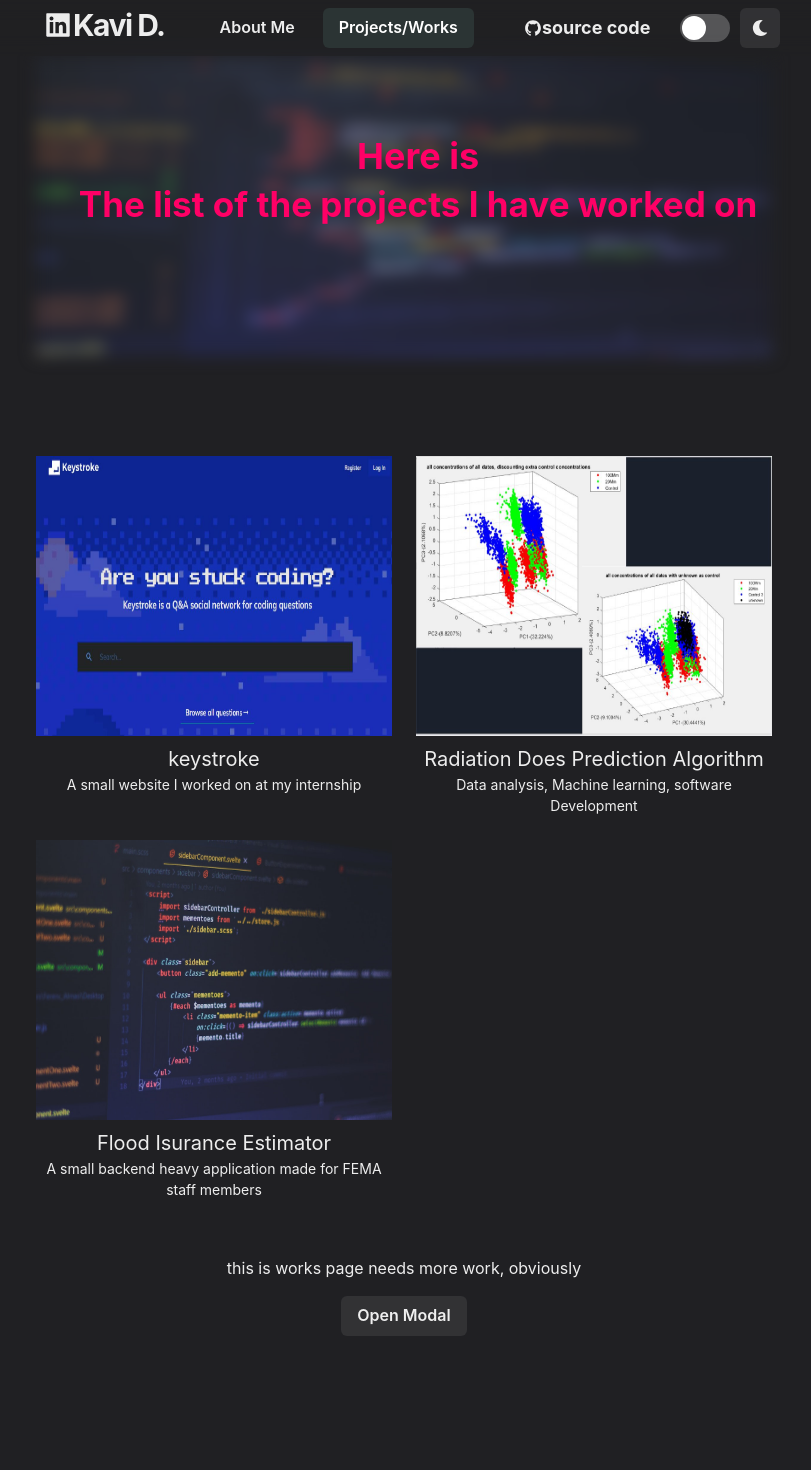
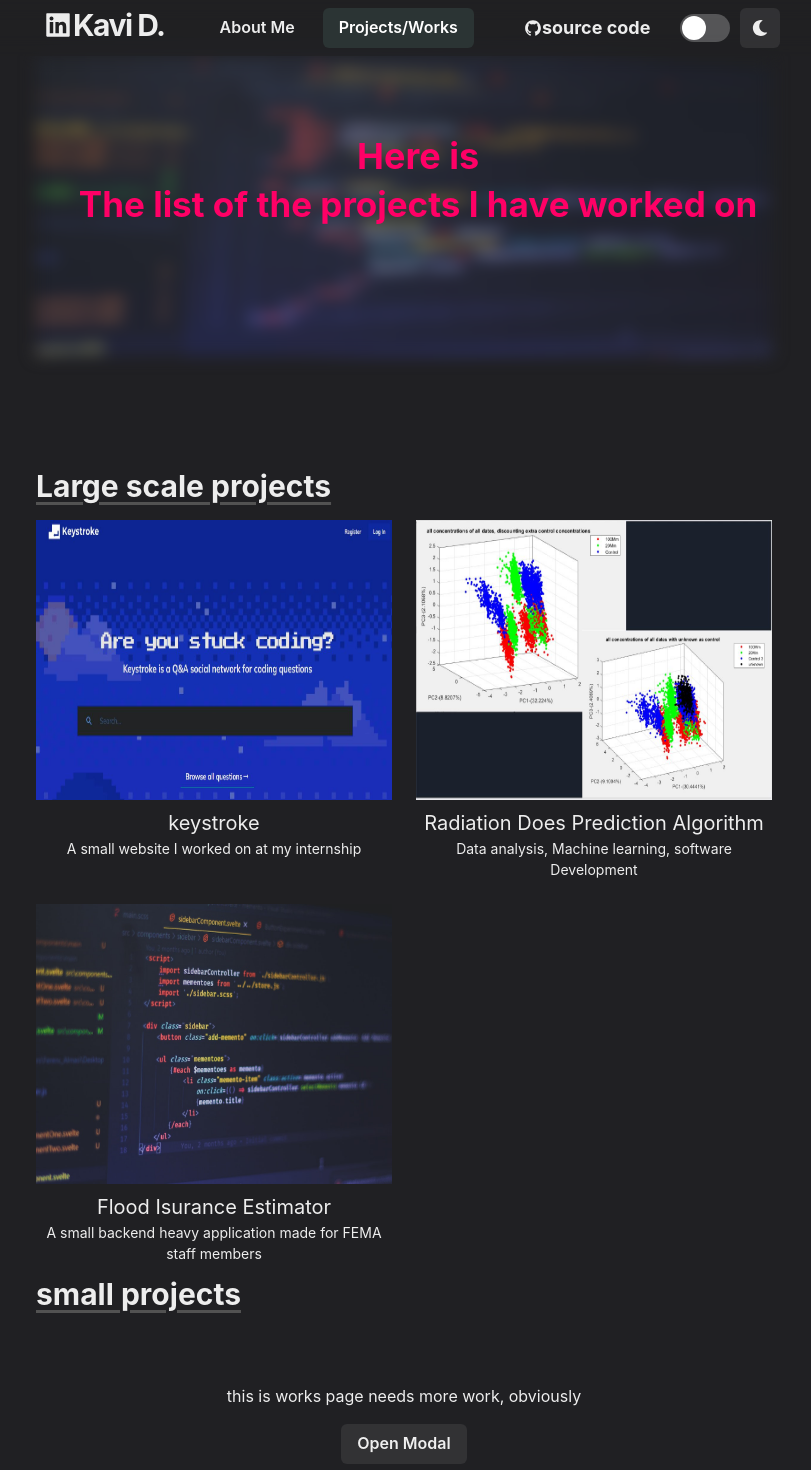
Before and after one commit to Kavi-D/Portfolio, a Next.js app in the folder app-local/: page /works in a window 1280 px wide. Shown: the top 1470 px of the page, without its empty margins (236-1047 px from the left). Before the commit the page ends 1368 px from the top, so only its background shows below. Built offline with nearby package versions, Linux system fonts and the light colour scheme.

Commit message:
small changes to user\

```diff
--- a/app-local/components/workCard.js
+++ b/app-local/components/workCard.js
@@ -24,10 +24,10 @@ export const WorkGridItem = ({ children, id, title, thumbnail }) => (
       /></LinkOverlay>
         </NextLink>
 
-        <Text mt={2} fontSize={20}>
+        <Text mt={2} fontSize={20} zIndex={-1} position="relative">
           {title}
         </Text>
-        <Text fontSize={14}>{children}</Text>
+        <Text fontSize={14} zIndex={-1} position="relative">{children}</Text>
       </LinkBox>
     </Box>
   )
--- a/app-local/pages/works.js
+++ b/app-local/pages/works.js
@@ -22,6 +22,7 @@ import thumbtest from '../public/images/works/programImage.jpg'
 import keystrokethumb from '../public/images/works/keystrokelogo.jpg'
 import RDPAthumb from '../public/images/works/RDPA/RDPA2.jpg'
 import programmImage from '../public/images/works/programImage.jpg'
+import  Title  from "../components/title"
 const theme = extendTheme({
   components: {
     Modal: {
@@ -73,6 +74,7 @@ const Works = () => {
       </div>
     </Container>
 
+    <Title> Large scale projects </Title>
     <SimpleGrid columns  = {[1,1,2]} gap={6}>
       <WorkGridItem id="keystroke" title="keystroke" thumbnail={"/images/works/keystrokelogo.jpg"}>
         A small website I worked on at my internship
@@ -87,6 +89,10 @@ const Works = () => {
       </WorkGridItem>
 
     </SimpleGrid>
+
+
+    <Title> small projects  </Title>
+
 
 
     <Container maxW="contianer.md" pt={14} centerContent>
```
Lines whose indentation alone changed are shown as unchanged.
